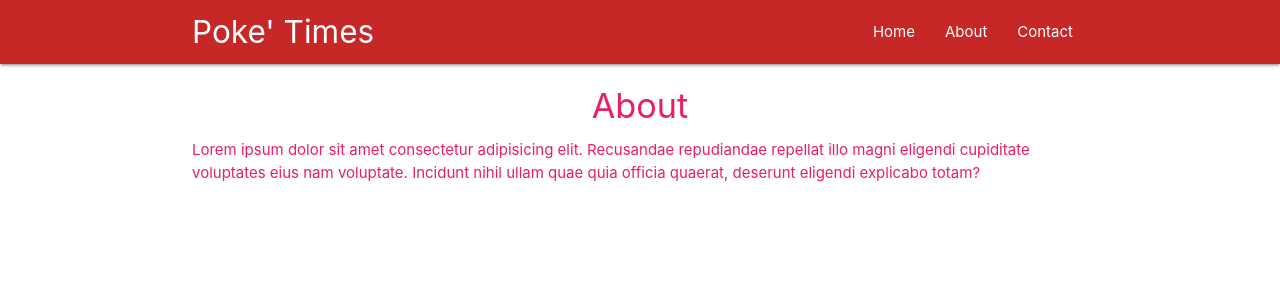
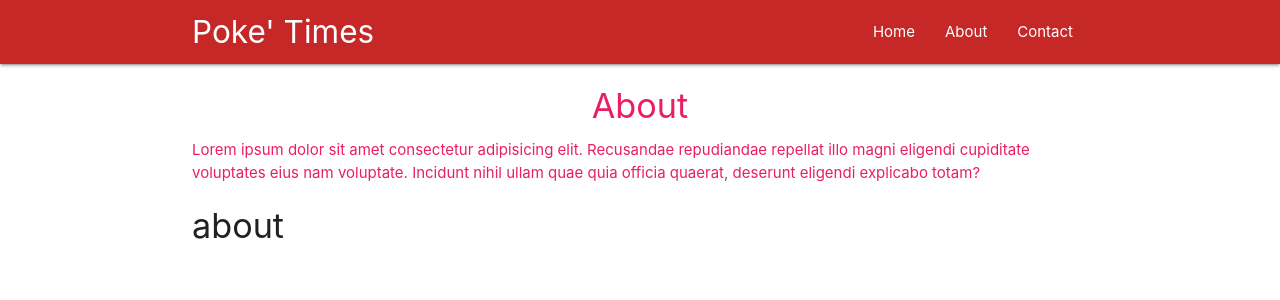
Before and after one commit to atesfay/PokeTimes, a React (Create React App) app: page /about in a window 1280 px wide. Shown: the top 300 px of the page. Built offline with nearby package versions, Linux system fonts and the light colour scheme.

Commit message:
add Route Parameters (part 1)

```diff
--- a/src/App.js
+++ b/src/App.js
@@ -4,6 +4,7 @@
 import Home from './components/Home'
 import About from './components/About'
 import Contact from './components/Contact'
+import Post from './components/Post'
 
 class App extends Component {
   render() {
@@ -14,6 +15,7 @@
           <Route exact path='/' component={Home} />
           <Route path='/about' component={About} />
           <Route path='/contact' component={Contact} />
+          <Route path="/:post_id" component={Post} />
         </div>
       </BrowserRouter>
     );
--- /dev/null
+++ b/src/components/Post.js
@@ -0,0 +1,23 @@
+import React, { Component} from 'react'
+
+class Post extends Component {
+    state ={
+        id:null
+    }
+    componentDidMount(){
+        // console.log(this.props);
+        let id = this.props.match.params.post_id;
+        this.setState({
+            id:id
+        })
+    }
+    render(){
+        return(
+            <div className="container">
+                <h4>{this.state.id}</h4>
+            </div>
+        )
+    }
+}
+
+export default Post
```
